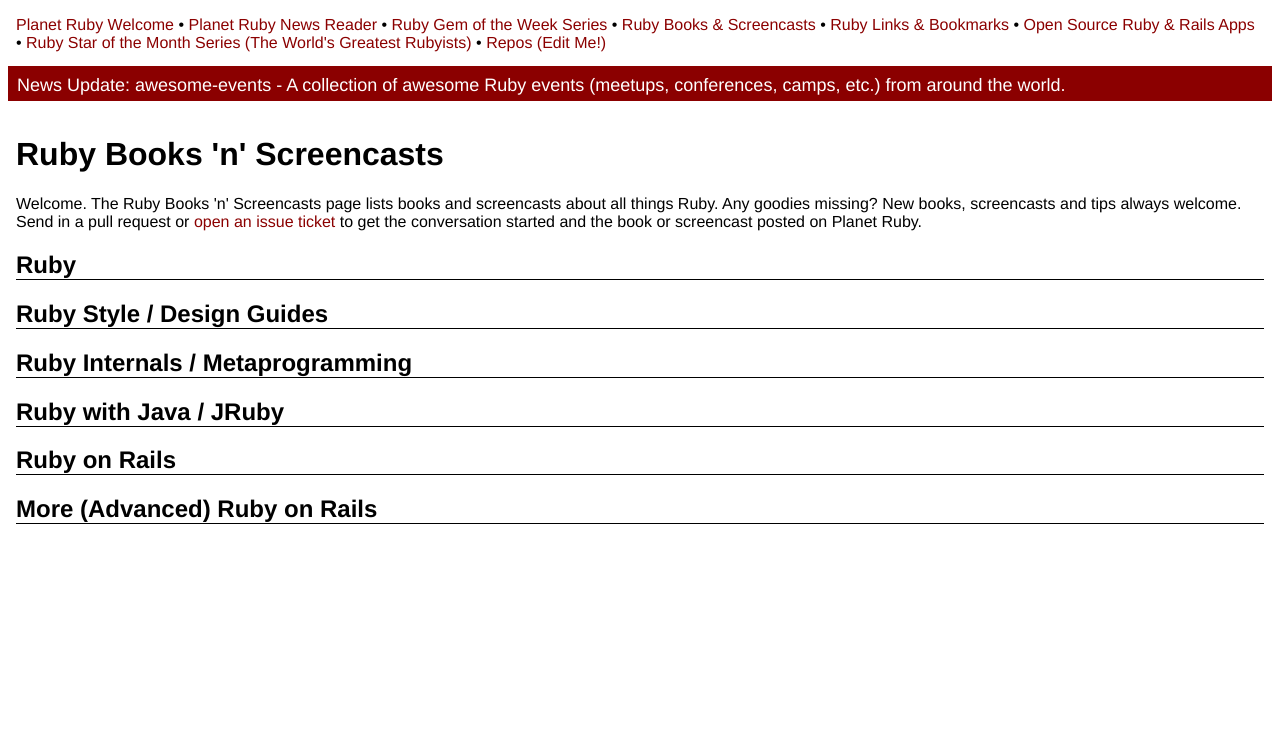
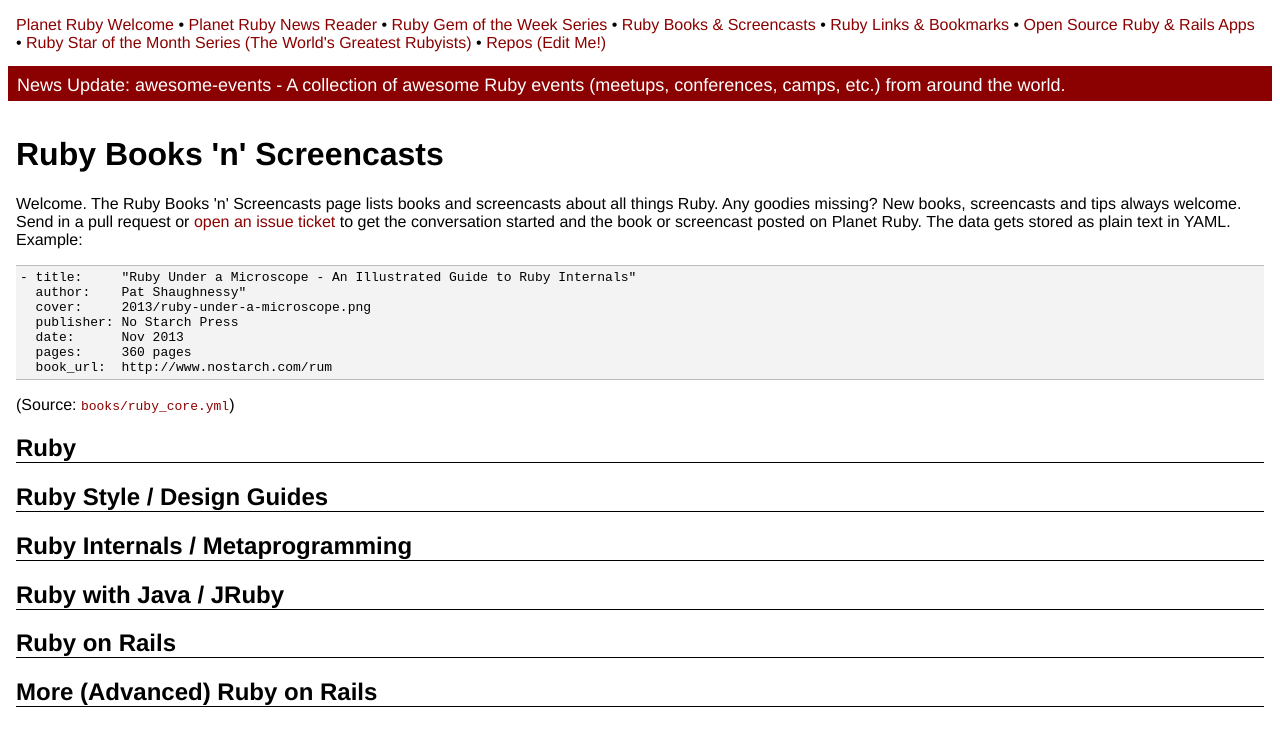
Before and after one commit to planetruby/planetruby.github.io, a Jekyll site: the page built from books/index.html, in a window 1280 px wide. Shown: the top 746 px of the page. Built offline with Jekyll 4.4.1, drawn with Linux system fonts in a browser that asks for light colours.

Commit message:
add yml entry sample

```diff
--- a/_includes/welcome-books.html
+++ b/_includes/welcome-books.html
@@ -6,5 +6,19 @@
      Send in a pull request or
     <a href="https://github.com/planetruby/books/issues">open an issue ticket</a>
       to get the conversation started and the book or screencast
-      posted on Planet Ruby.
+      posted on Planet Ruby. The data gets stored as plain text in YAML. Example:
 </p>
+
+<pre>
+- title:     "Ruby Under a Microscope - An Illustrated Guide to Ruby Internals"
+  author:    Pat Shaughnessy"
+  cover:     2013/ruby-under-a-microscope.png
+  publisher: No Starch Press
+  date:      Nov 2013
+  pages:     360 pages
+  book_url:  http://www.nostarch.com/rum
+</pre>
+
+<p>
+(Source: <a href="https://github.com/planetruby/books/blob/master/ruby_core.yml"><code>books/ruby_core.yml</code></a>)
+</p>
```
